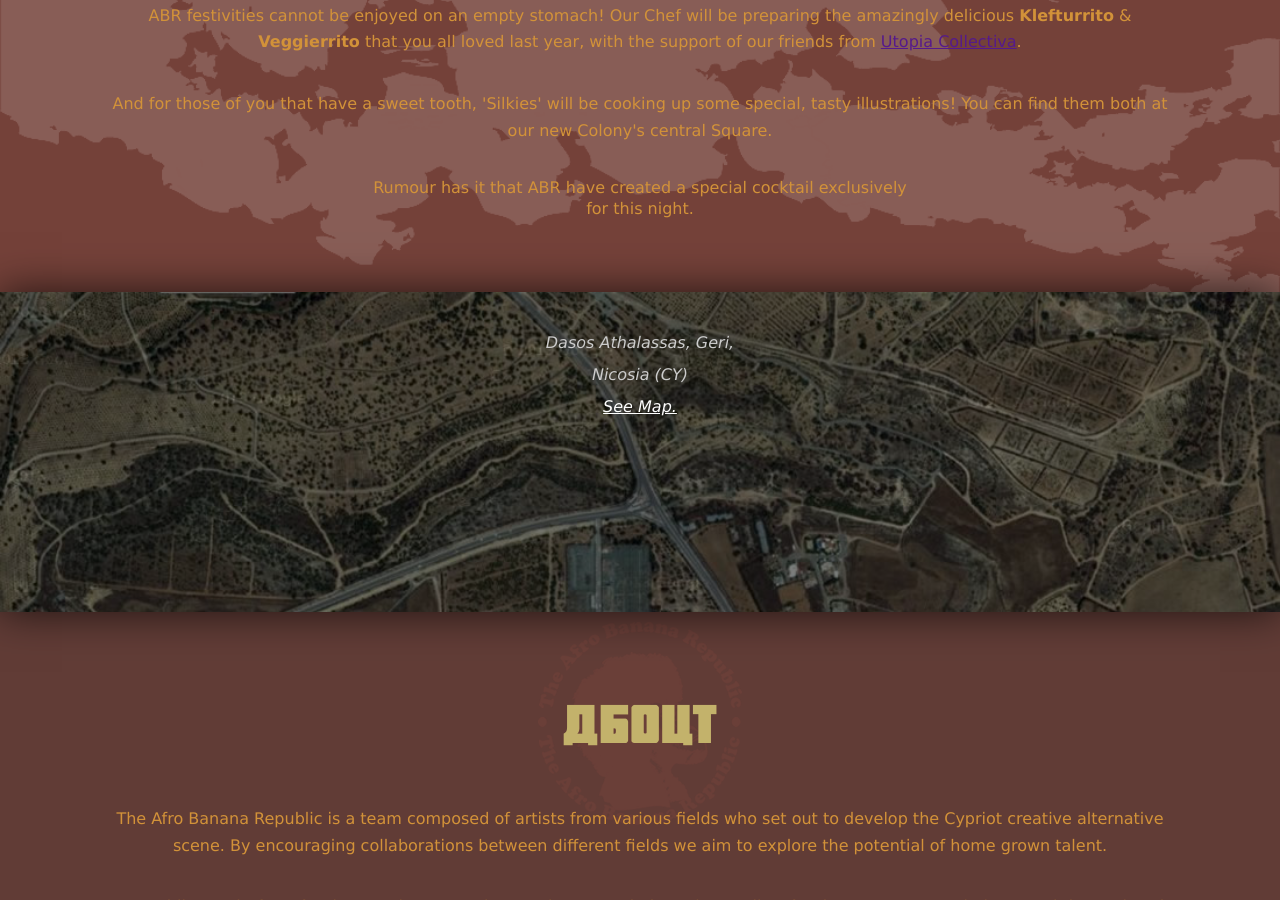
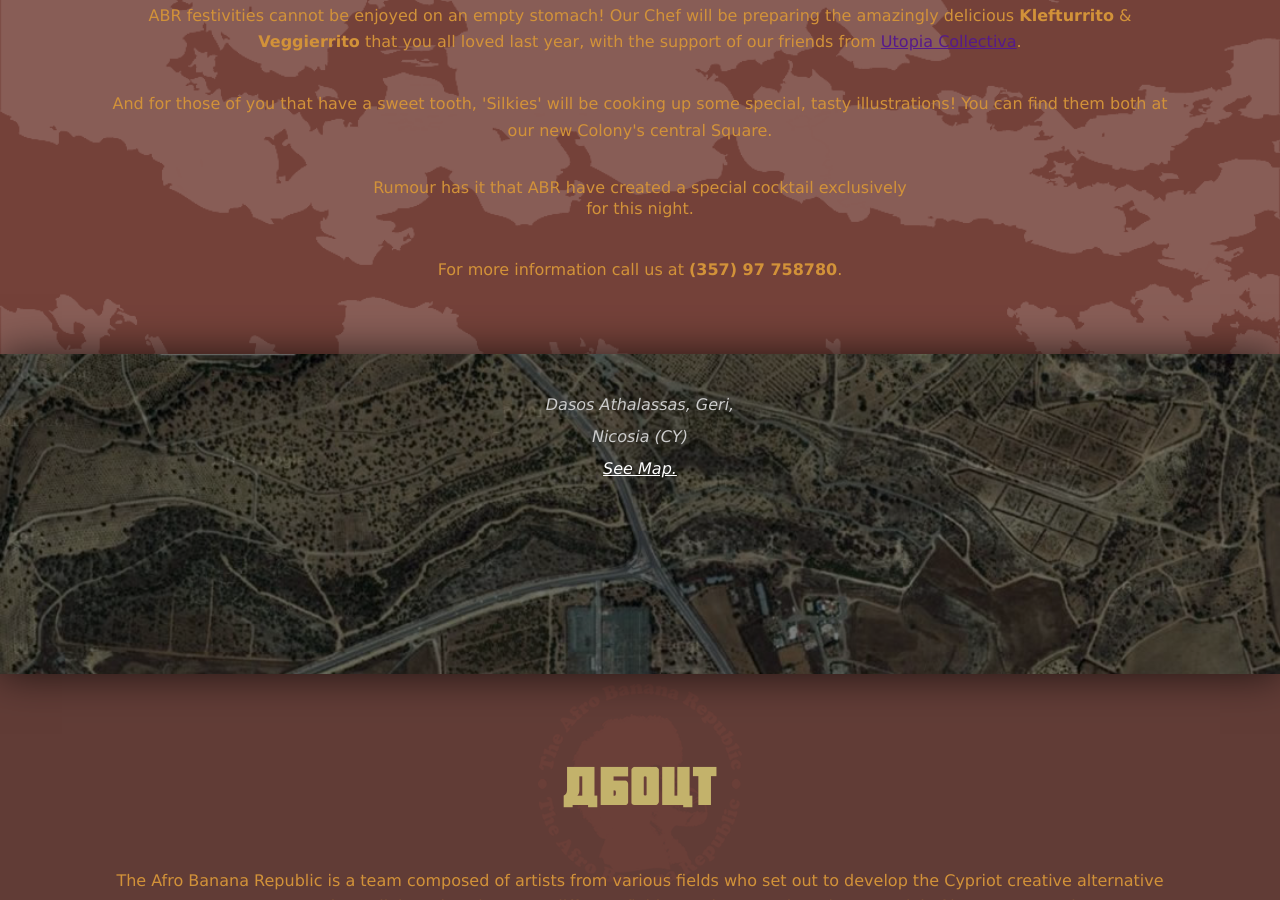
Before and after one commit to afrobanana/colony361, a Jekyll site: the page built from index.html, in a window 1280 px wide and 900 px high, scrolled down 4223 px. Built offline with Jekyll 4.4.1, drawn with Linux system fonts in a browser that asks for light colours; nearby versions of some CDN libraries.

Commit message:
#5 - phone number

```diff
--- a/_layouts/base.html
+++ b/_layouts/base.html
@@ -303,6 +303,7 @@
                 <p>ABR festivities cannot be enjoyed on an empty stomach! Our Chef will be preparing the amazingly delicious <strong>Klefturrito</strong> &amp; <strong>Veggierrito</strong> that you all loved last year, with the support of our friends from <a href="">Utopia Collectiva</a>.</p>
                 <p>And for those of you that have a sweet tooth, 'Silkies' will be cooking up some special, tasty illustrations! You can find them both at our new Colony's central Square.</p>
                 Rumour has it that ABR have created a special cocktail exclusively <p>for this night.</p>
+                <p>For more information call us at <strong>(357) 97 758780</strong>.</p>
             </div>
         </section>
         <section class="c361-location" id="location">
```
